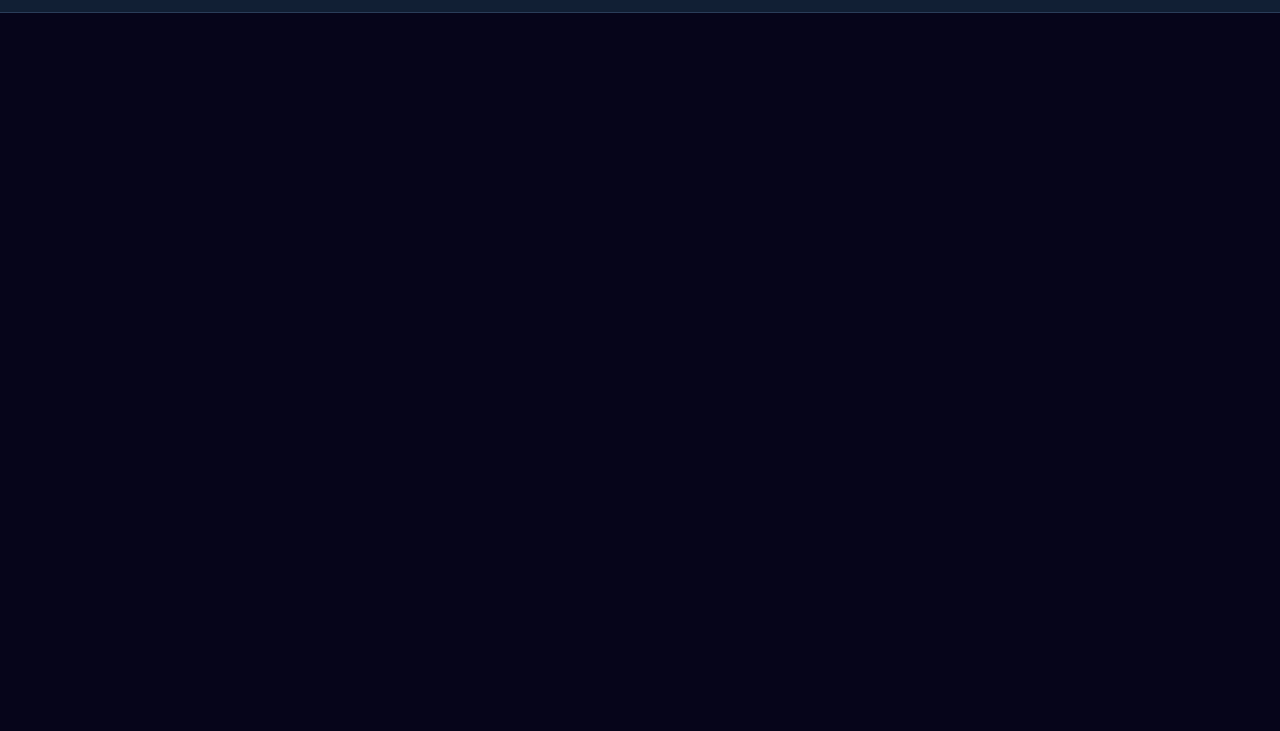
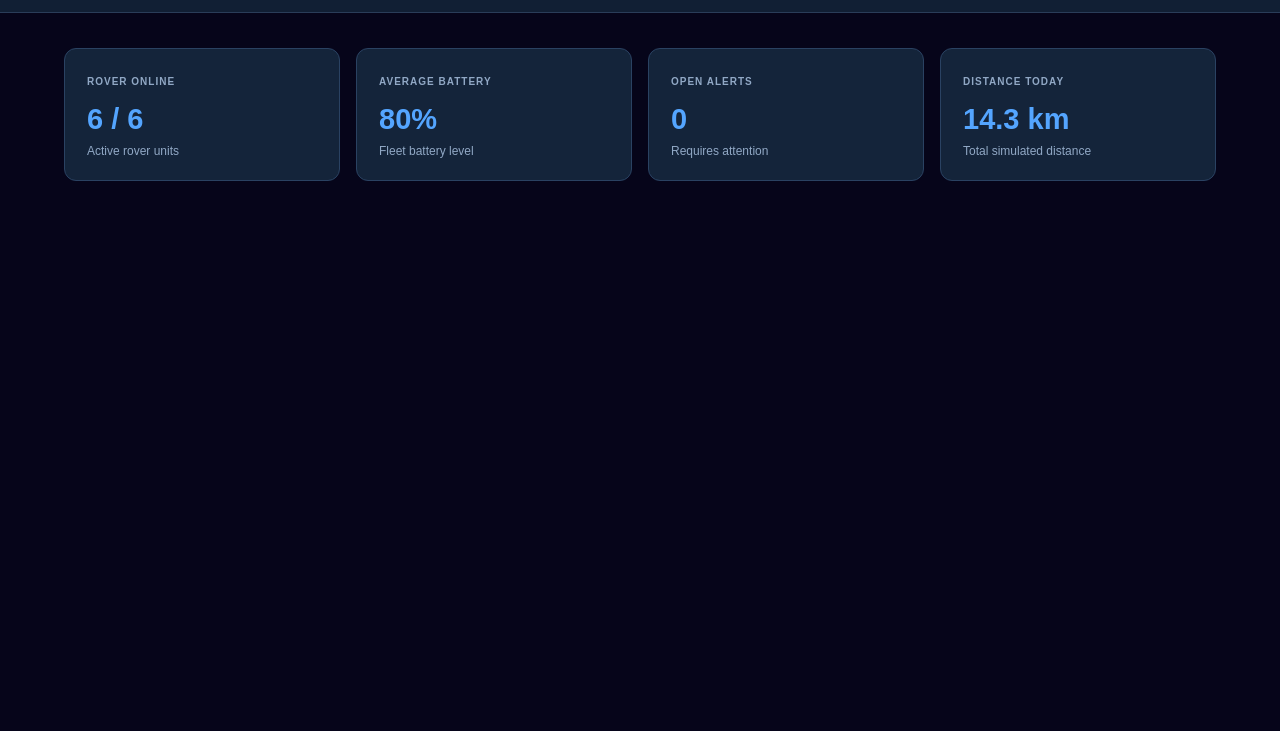
Before and after one commit to ChunnuMaurya/NETRA, a plain HTML site: page index.html in a window 1280 px wide. Shown: the part 69-800 px from the top of the page. Drawn offline with Linux system fonts and the light colour scheme.

Commit message:
Second commit

```diff
--- a/index.html
+++ b/index.html
@@ -29,15 +29,36 @@
             <span class="online-dot"></span>
             <span>SYSTEM ONLINE</span>
             <strong id="clock">--:--:--</strong>
-            <button id="dispatch-open">+ Dispatch Missiom</button>
+            <button id="dispatch-open">+ Dispatch Mission</button>
 
         </div>
 
     </header>
 
-
-
-
+    <main class="page">
+        <section class="rstatus-grid">
+            <article class="rstatus-card">
+                <span>ROVER ONLINE</span>
+                <h2 id="online-count">6 / 6</h2>
+                <p>Active rover units</p>
+            </article>
+            <article class="rstatus-card">
+                <span>AVERAGE BATTERY</span>
+                <h2 id="average-battery">80%</h2>
+                <p>Fleet battery level</p>
+            </article>
+            <article class="rstatus-card">
+                <span>OPEN ALERTS</span>
+                <h2 id="alert-count">0</h2>
+                <p>Requires attention</p>
+            </article>
+            <article class="rstatus-card">
+                <span>DISTANCE TODAY</span>
+                <h2 id="distance">14.3 km</h2>
+                <p>Total simulated distance</p>
+            </article>
+        </section>
+    </main>
     <script src="script.js"></script>
 </body>
 </html>
--- a/style.css
+++ b/style.css
@@ -95,3 +95,48 @@ button {
 button:hover {
     background: #1765c3;
 }
+
+.page {
+    padding: 35px 5%;
+}
+
+.page p {
+    color: #91a8c5;
+}
+
+.rstatus-grid {
+    display: grid;
+    grid-template-columns: repeat(4,1fr);
+    gap: 16px;
+    margin-bottom: 30px;
+}
+
+.rstatus-card {
+    background: #14243a;
+    border: 1px solid #2a4262;
+    border-radius: 12px;
+    padding: 22px;
+    transition: 0.2s;
+}
+.rstatus-card:hover{
+    border-color: #438cff;
+    transform: translateY(-3px);
+}
+
+.rstatus-card span{
+    color: #91a8c5;
+    font-size: 10px;
+    letter-spacing: 1px;
+    font-weight: bold;
+}
+
+.rstatus-card h2{
+    color: #54a5ff;
+    font-size: 29px;
+    margin: 14px 0 8px;
+}
+
+.rstatus-card p{
+    color: #91a8c5;
+    font-size: 12px;
+}
```
